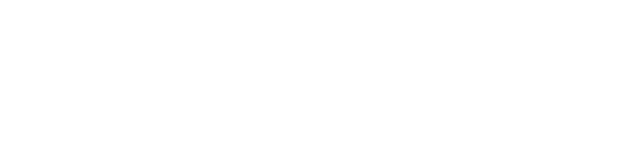
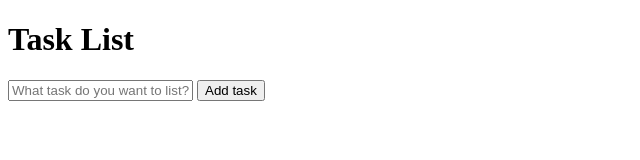
Before and after one commit to TheNevilleLevel/To-Do-App, a plain HTML site: page index.html in a window 1280 px wide. Shown: the whole page, without its empty margins (0-640 px from the left). Drawn offline with Linux system fonts and the light colour scheme.

Commit message:
Input
Created the input section of the app in HTML

```diff
--- a/index.html
+++ b/index.html
@@ -11,5 +11,18 @@
     </head>
     <body>
 
+        <header>
+            <h1>Task List</h1>
+            <form id="new-task-form">
+                 <input type="text"
+                 id="new-task-input"
+                 placeholder="What task do you want to list?"/>
+                 <input
+                 type="submit"
+                 id="new-task-submit"
+                 value="Add task" />
+            </form>
+        </header>
+
     </body>
 </html>
```
